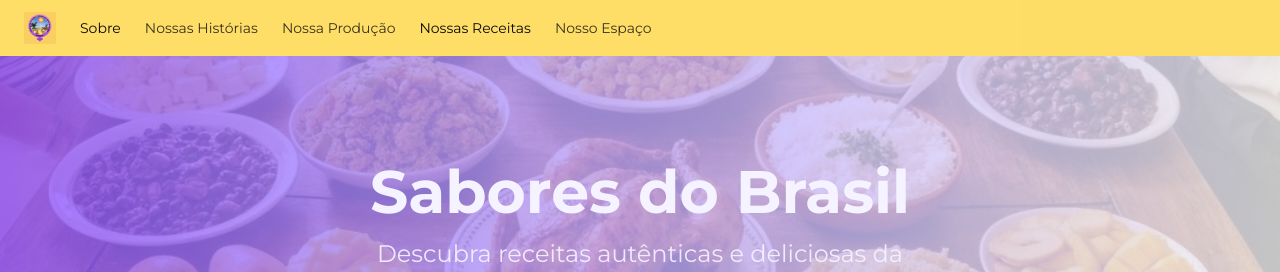
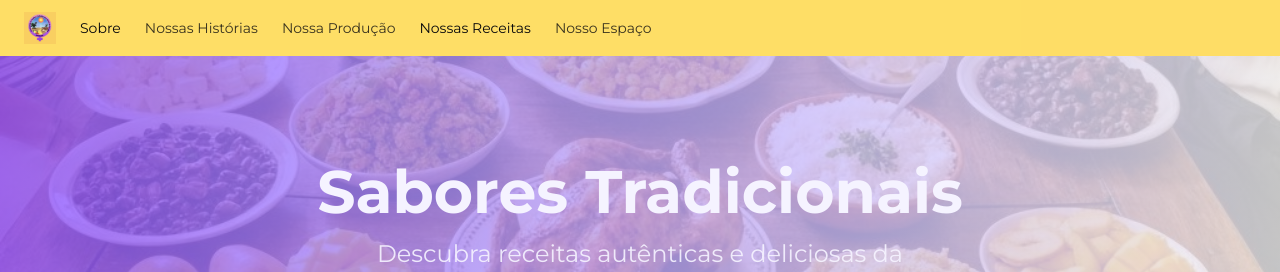
Before and after one commit to catuaba07/do-quintal-a-cozinha, a Next.js app: page /nossas-receitas in a window 1280 px wide. Shown: the top 272 px of the page. Built offline with nearby package versions, Linux system fonts and the light colour scheme; no server answers; the database is empty; some icons are missing.

Commit message:
atualiza titulo

```diff
--- a/src/components/recipe-header.tsx
+++ b/src/components/recipe-header.tsx
@@ -12,7 +12,7 @@ export function RecipeHeader() {
       {/* Content */}
       <div className="relative container mx-auto px-4 h-full flex flex-col justify-center items-center text-center">
         <h1 className="text-4xl md:text-6xl font-bold text-primary-foreground mb-4 text-balance">
-          Sabores do Brasil
+          Sabores Tradicionais
         </h1>
         <p className="text-xl md:text-2xl text-primary-foreground/90 mb-8 text-pretty max-w-2xl">
           Descubra receitas autênticas e deliciosas da culinária brasileira
```
